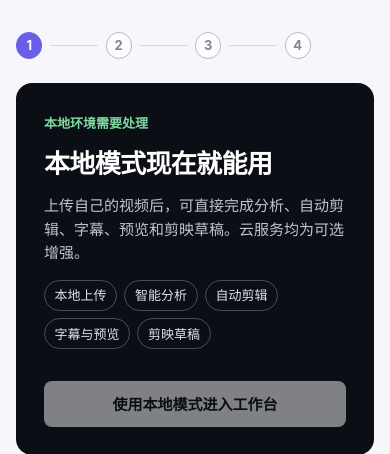
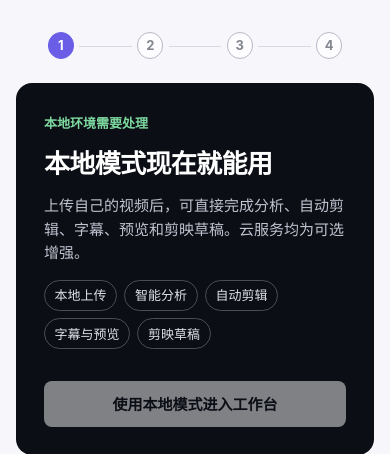
Before and after one commit to BreetyGreen/video-workbench, a FastAPI app: page /setup in a window 390 px wide. Shown: the part 270-724 px from the top of the page. Run offline with FastAPI, Linux system fonts and the light colour scheme; data that the repository does not hold is empty.

Commit message:
fix: keep setup assistant within mobile viewport

```diff
--- a/services/control-plane/app/static/setup.css
+++ b/services/control-plane/app/static/setup.css
@@ -10,6 +10,13 @@
 .setup-footer {
   width: min(72rem, 100%);
   margin-inline: auto;
+}
+
+.setup-head > *,
+.local-ready > *,
+.setup-footer > *,
+.provider-heading > * {
+  min-width: 0;
 }
 
 .setup-head {
@@ -217,9 +224,14 @@
   .setup-head, .local-ready, .setup-footer { align-items: stretch; flex-direction: column; }
   .setup-head h1 { font-size: 1.75rem; }
   .setup-link { align-self: flex-start; }
-  .setup-progress li { gap: 0; }
+  .setup-progress { display: grid; grid-template-columns: repeat(4, minmax(0, 1fr)); }
+  .setup-progress li { justify-content: center; gap: 0; }
   .setup-progress strong { display: none; }
-  .setup-progress li:not(:last-child)::after { margin-inline: 0.45rem; }
+  .setup-progress li:not(:last-child)::after {
+    position: absolute;
+    inset: 50% calc(-50% + 1.15rem) auto calc(50% + 1.15rem);
+    margin: 0;
+  }
   .provider-heading { align-items: flex-start; flex-direction: column; }
   .local-ready .setup-button, .setup-footer .setup-button { width: 100%; }
 }
--- a/services/control-plane/app/static/setup.js
+++ b/services/control-plane/app/static/setup.js
@@ -45,7 +45,7 @@
   const jianying = runtime.jianying || {};
   const rows = [
     ["FFmpeg 视频引擎", tools.ffmpeg && tools.ffprobe ? "已发现 FFmpeg 与 FFprobe" : "未发现完整视频工具，请重新运行启动脚本", tools.ffmpeg && tools.ffprobe],
-    ["本地数据", runtime.runtime?.data_dir || "等待创建", runtime.local_mode?.ready !== false],
+    ["本地数据", runtime.runtime?.data_dir || "等待创建", Boolean(runtime.runtime?.data_dir)],
     ["素材收件箱", runtime.runtime?.inbox_dir || "等待创建", Boolean(runtime.runtime?.inbox_dir)],
     ["剪映交付", jianying.draft_root ? "草稿目录已发现" : jianying.installed ? "已安装；首次导入时选择草稿目录" : "未安装；仍可生成草稿 ZIP", Boolean(jianying.installed || jianying.draft_root)],
   ];
--- a/services/control-plane/app/templates/setup.html
+++ b/services/control-plane/app/templates/setup.html
@@ -7,7 +7,7 @@
     <title>配置助手 · VideoPilot</title>
     <link rel="stylesheet" href="/static/design_system.css?v=20260820-2">
     <link rel="stylesheet" href="/static/app_nav.css?v=20260820-2">
-    <link rel="stylesheet" href="/static/setup.css?v=20260821-1">
+    <link rel="stylesheet" href="/static/setup.css?v=20260821-2">
   </head>
   <body class="app-page">
     {% set nav_active = 'setup' %}
@@ -73,6 +73,6 @@
     </main>
 
     <div class="setup-toast" id="setup-toast" role="status" aria-live="polite"></div>
-    <script src="/static/setup.js?v=20260821-1" defer></script>
+    <script src="/static/setup.js?v=20260821-2" defer></script>
   </body>
 </html>
```
Also changed, not shown: services/control-plane/tests/test_setup_page.py (+4 -0 lines).
